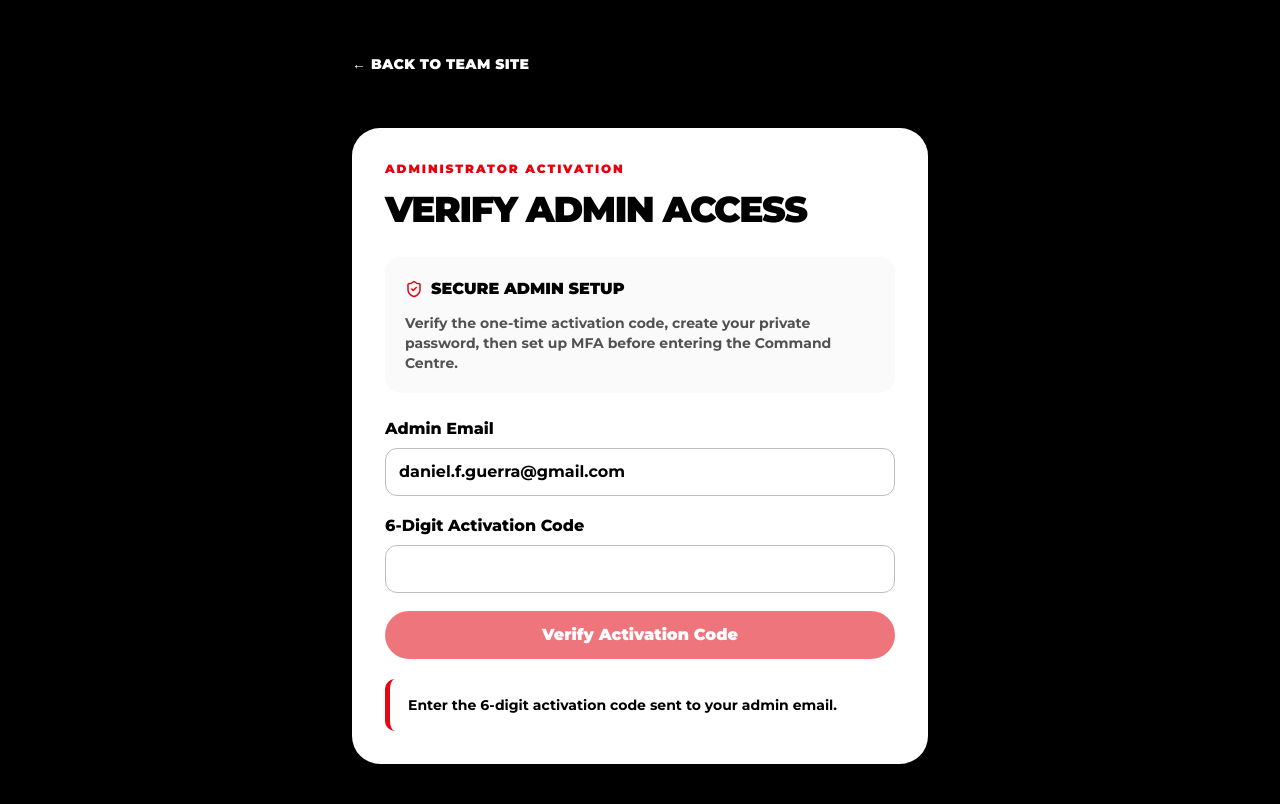
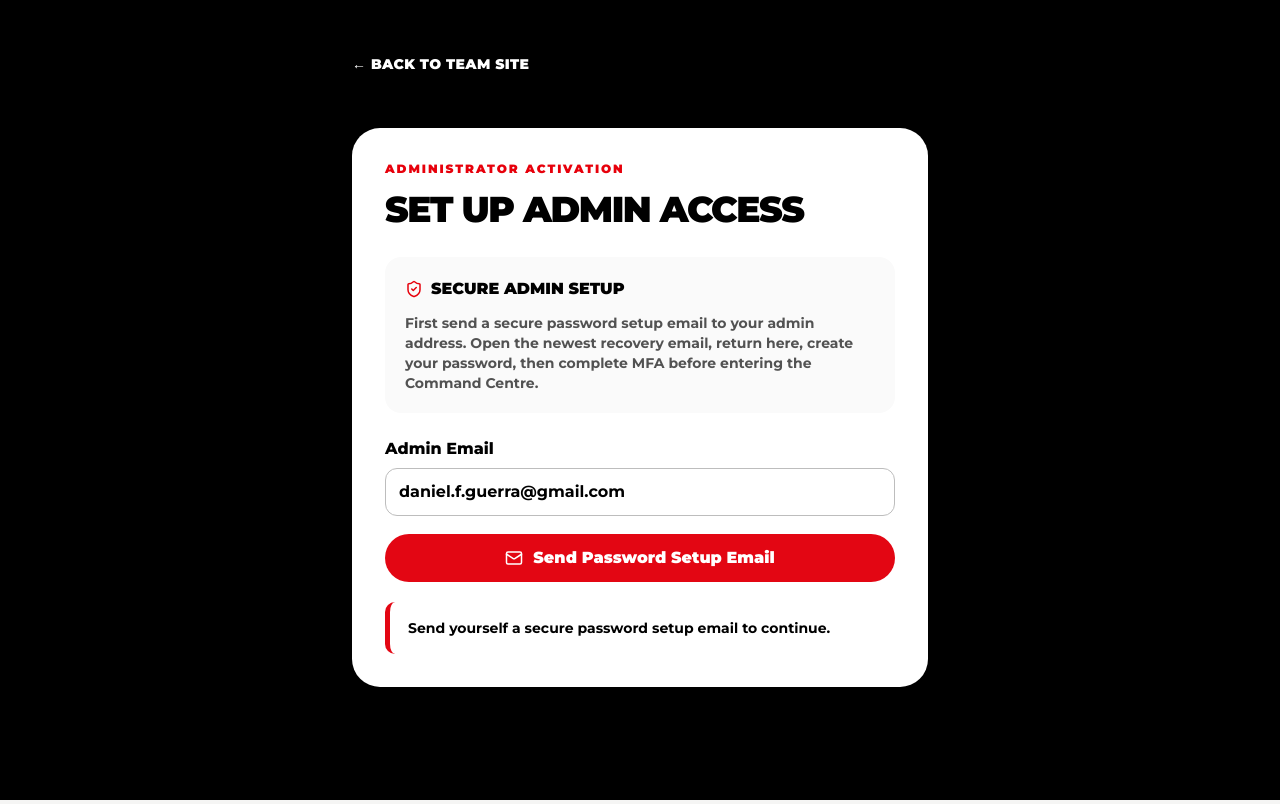
Before and after one commit to dang85ai/dg-claud, a Next.js app: page /activate in a window 1280 px wide. Built offline with nearby package versions, Linux system fonts and the light colour scheme; no server answers.

Commit message:
Replace dead activation code screen with recovery email flow

```diff
--- a/app/activate/page.tsx
+++ b/app/activate/page.tsx
@@ -3,20 +3,20 @@
 import { FormEvent, useEffect, useState } from "react";
 import { useRouter } from "next/navigation";
 import type { EmailOtpType } from "@supabase/supabase-js";
-import { KeyRound, ShieldCheck } from "lucide-react";
+import { KeyRound, Mail, ShieldCheck } from "lucide-react";
 import { AuthShell } from "@/components/AuthShell";
 import { supabase } from "@/lib/supabase";
 
 const DEFAULT_ADMIN_EMAIL = "daniel.f.guerra@gmail.com";
+const ACTIVATION_URL = "https://caledon-u9-girls-2026.netlify.app/activate";
 
 export default function ActivatePage() {
   const router = useRouter();
   const [ready, setReady] = useState(false);
   const [email, setEmail] = useState(DEFAULT_ADMIN_EMAIL);
-  const [otp, setOtp] = useState("");
-  const [needsCode, setNeedsCode] = useState(false);
   const [status, setStatus] = useState("Checking your activation…");
   const [busy, setBusy] = useState(false);
+  const [sent, setSent] = useState(false);
 
   useEffect(() => {
     let mounted = true;
@@ -25,6 +25,7 @@ export default function ActivatePage() {
       const url = new URL(window.location.href);
       const tokenHash = url.searchParams.get("token_hash");
       const type = url.searchParams.get("type") as EmailOtpType | null;
+      const code = url.searchParams.get("code");
 
       if (tokenHash && type) {
         const verify = await supabase.auth.verifyOtp({
@@ -34,11 +35,20 @@ export default function ActivatePage() {
 
         if (!mounted) return;
 
-        if (!verify.error) {
+        if (verify.error) {
+          setStatus("That recovery link is invalid or expired. Send yourself a fresh password setup email below.");
+        } else {
           window.history.replaceState({}, document.title, "/activate");
+        }
+      } else if (code) {
+        const exchanged = await supabase.auth.exchangeCodeForSession(code);
+
+        if (!mounted) return;
+
+        if (exchanged.error) {
+          setStatus("That recovery link is invalid or expired. Send yourself a fresh password setup email below.");
         } else {
-          setNeedsCode(true);
-          setStatus("That email link is no longer valid. Enter the new 6-digit activation code below.");
+          window.history.replaceState({}, document.title, "/activate");
         }
       }
 
@@ -47,32 +57,26 @@ export default function ActivatePage() {
 
       if (error) {
         setStatus(error.message);
-        setNeedsCode(true);
         return;
       }
 
       if (data.session?.user) {
         setEmail(data.session.user.email ?? DEFAULT_ADMIN_EMAIL);
         setReady(true);
-        setNeedsCode(false);
         setStatus("");
-      } else {
+      } else if (!tokenHash && !code) {
         setReady(false);
-        setNeedsCode(true);
-        if (!tokenHash) {
-          setStatus("Enter the 6-digit activation code sent to your admin email.");
-        }
+        setStatus("Send yourself a secure password setup email to continue.");
       }
     }
 
-    resolveSession();
+    void resolveSession();
 
     const { data: listener } = supabase.auth.onAuthStateChange((_event, session) => {
       if (!mounted) return;
       if (session?.user) {
         setEmail(session.user.email ?? DEFAULT_ADMIN_EMAIL);
         setReady(true);
-        setNeedsCode(false);
         setStatus("");
       }
     });
@@ -83,35 +87,23 @@ export default function ActivatePage() {
     };
   }, []);
 
-  async function verifyCode(event: FormEvent<HTMLFormElement>) {
+  async function sendSetupEmail(event: FormEvent<HTMLFormElement>) {
     event.preventDefault();
-    if (!email.trim() || otp.length !== 6) return;
-
     setBusy(true);
     setStatus("");
 
-    const { error } = await supabase.auth.verifyOtp({
-      email: email.trim(),
-      token: otp,
-      type: "email"
+    const { error } = await supabase.auth.resetPasswordForEmail(email.trim(), {
+      redirectTo: ACTIVATION_URL
     });
 
     if (error) {
-      setStatus("That activation code is invalid or expired. Use the newest code sent to your email.");
+      setStatus(`Unable to send the setup email: ${error.message}`);
       setBusy(false);
       return;
     }
 
-    const { data } = await supabase.auth.getSession();
-    if (data.session?.user) {
-      setReady(true);
-      setNeedsCode(false);
-      setEmail(data.session.user.email ?? email.trim());
-      setStatus("");
-    } else {
-      setStatus("Activation succeeded, but the session did not start. Refresh this page and enter the newest code again.");
-    }
-
+    setSent(true);
+    setStatus("Password setup email sent. Check Inbox, Spam and Promotions, then open the newest message.");
     setBusy(false);
   }
 
@@ -138,8 +130,12 @@ export default function ActivatePage() {
 
     const { error } = await supabase.auth.updateUser({
       password,
-      data: { must_change_password: false }
+      data: {
+        must_change_password: false,
+        password_setup_complete: true
+      }
     });
+
     if (error) {
       setStatus(error.message);
       setBusy(false);
@@ -148,7 +144,7 @@ export default function ActivatePage() {
 
     const refreshed = await supabase.auth.refreshSession();
     if (refreshed.error || !refreshed.data.session) {
-      setStatus("Your password was saved, but the secure session needs to be renewed. Sign in with your new password, then MFA setup will continue.");
+      setStatus("Your password was saved, but the secure session needs to be renewed. Sign in with your new password, then continue to MFA.");
       setBusy(false);
       return;
     }
@@ -157,19 +153,19 @@ export default function ActivatePage() {
   }
 
   return (
-    <AuthShell eyebrow="Administrator Activation" title={ready ? "Create Your Password" : "Verify Admin Access"}>
+    <AuthShell eyebrow="Administrator Activation" title={ready ? "Create Your Password" : "Set Up Admin Access"}>
       <div className="rounded-2xl bg-neutral-50 p-5">
         <div className="flex items-center gap-2 font-black uppercase">
           <ShieldCheck className="text-red-600" size={18} />
           Secure admin setup
         </div>
         <p className="mt-3 text-sm text-neutral-600">
-          Verify the one-time activation code, create your private password, then set up MFA before entering the Command Centre.
+          First send a secure password setup email to your admin address. Open the newest recovery email, return here, create your password, then complete MFA before entering the Command Centre.
         </p>
       </div>
 
-      {needsCode && !ready ? (
-        <form className="mt-6" onSubmit={verifyCode}>
+      {!ready ? (
+        <form className="mt-6" onSubmit={sendSetupEmail}>
           <div className="field-group">
             <label className="field-label" htmlFor="email">Admin Email</label>
             <input
@@ -183,22 +179,9 @@ export default function ActivatePage() {
             />
           </div>
 
-          <div className="field-group">
-            <label className="field-label" htmlFor="otp">6-Digit Activation Code</label>
-            <input
-              className="field text-center text-2xl font-black tracking-[0.35em]"
-              id="otp"
-              inputMode="numeric"
-              autoComplete="one-time-code"
-              value={otp}
-              maxLength={6}
-              onChange={(event) => setOtp(event.target.value.replace(/\D/g, "").slice(0, 6))}
-              required
-            />
-          </div>
-
-          <button className="btn btn-primary w-full" type="submit" disabled={busy || otp.length !== 6}>
-            {busy ? "Verifying…" : "Verify Activation Code"}
+          <button className="btn btn-primary w-full" type="submit" disabled={busy}>
+            <Mail size={18} />
+            {busy ? "Sending…" : sent ? "Send Another Setup Email" : "Send Password Setup Email"}
           </button>
         </form>
       ) : null}
```
